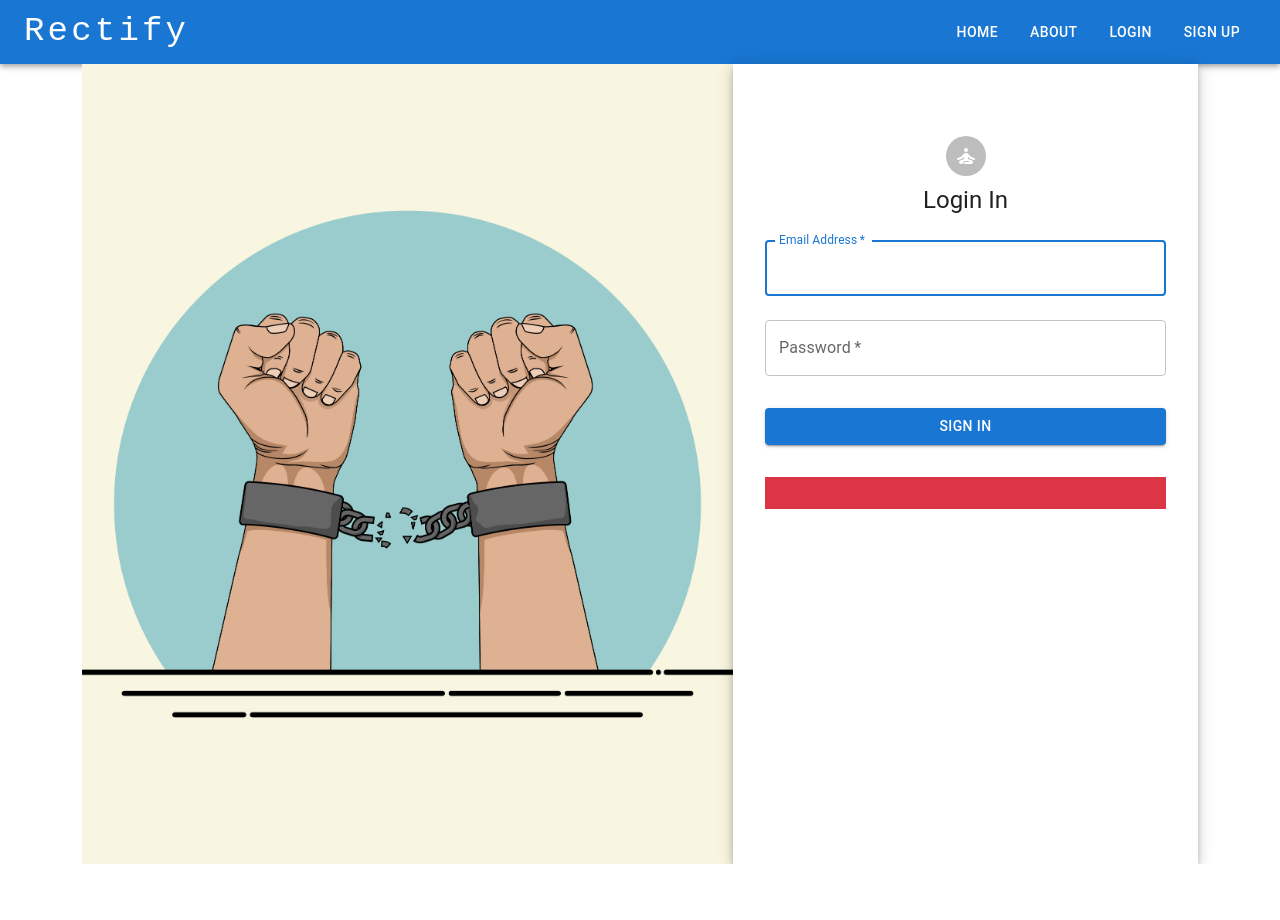
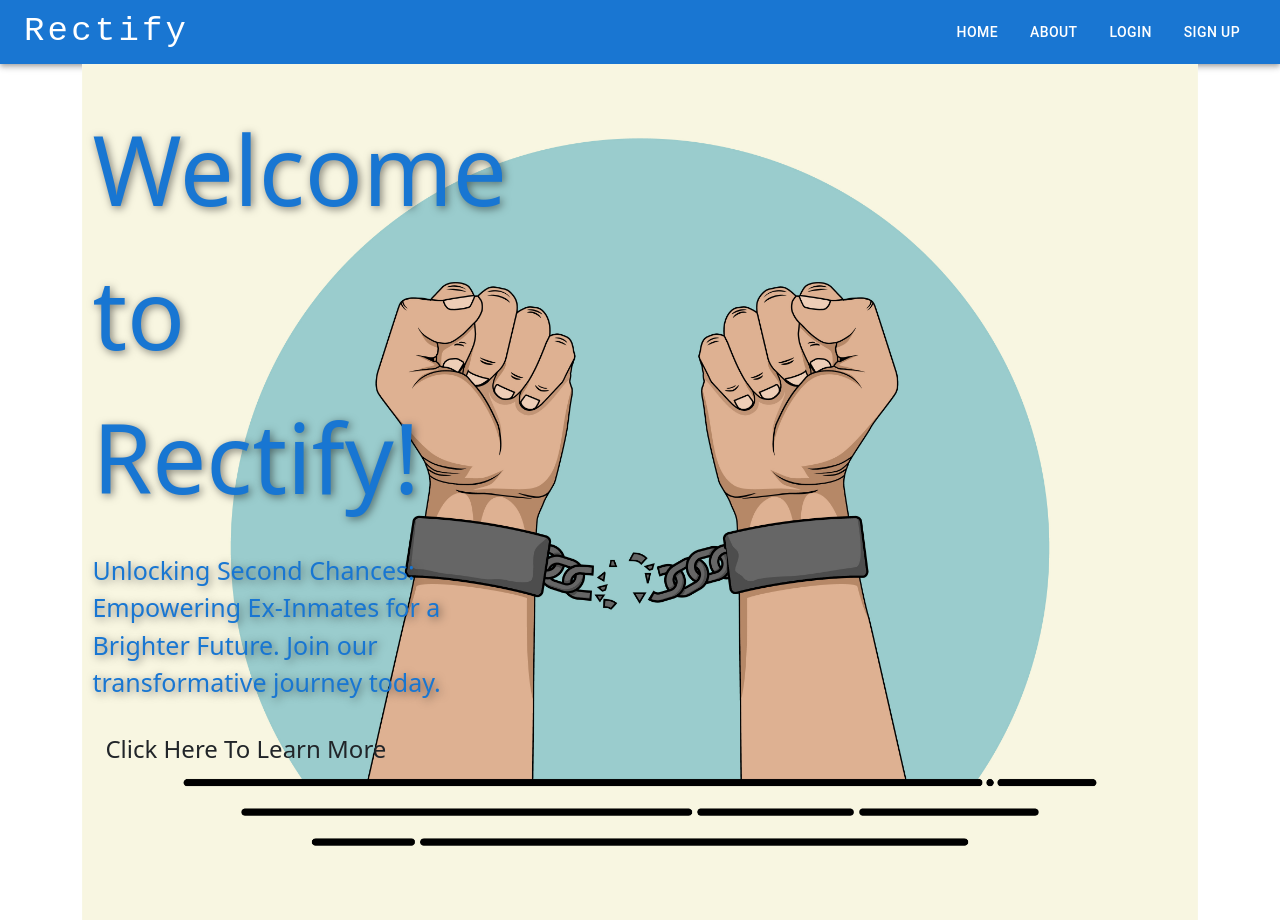
Before and after one commit to Suazo3000/Rectify, a React (Create React App) app in the folder client/: page / in a window 1280 px wide. Before the commit this address led to /login. Before the commit the page ends 864 px from the top, so only its background shows below. Built offline with nearby package versions, Linux system fonts and the light colour scheme.

Commit message:
reverted app.js routes

```diff
--- a/client/src/App.js
+++ b/client/src/App.js
@@ -12,7 +12,7 @@ import {
   createHttpLink,
 } from "@apollo/client";
 import { setContext } from "@apollo/client/link/context";
-import 'bootstrap/dist/css/bootstrap.min.css';
+import "bootstrap/dist/css/bootstrap.min.css";
 
 import Login from "./pages/Login";
 import SignUp from "./pages/SignUp";
@@ -58,14 +58,23 @@ function App() {
           <Header handleLogout={handleLogout} />
           <div className="container">
             <Routes>
-              <Route path="/" element={isLoggedIn ? <Home /> : <Navigate to="/login" />} />
-              <Route path="/login" element={isLoggedIn ? <Navigate to="/therapists" /> : <Login />} />
-              <Route path="/signup" element={isLoggedIn ? <Navigate to="/therapists" /> : <SignUp />} />
-              {isLoggedIn && (
-                <Route path="/therapists" element={<Therapists />} />
-              )}
-              <Route path="/profile/:therapistId" element={isLoggedIn ? <Profile /> : <Navigate to="/login" />} />
-              <Route path="/about" element={isLoggedIn ? <About /> : <Navigate to="/login" />} />
+              <Route path="/" element={<Home />} />
+              <Route
+                path="/login"
+                element={isLoggedIn ? <Navigate to="/" /> : <Login />}
+              />
+              <Route
+                path="/signup"
+                element={isLoggedIn ? <Navigate to="/" /> : <SignUp />}
+              />
+              <Route
+                path="/"
+                element={isLoggedIn ? <Therapists /> : <Navigate to="/login" />}
+              />
+              <Route path="/Profile/:therapistId" element={<Profile />} />
+              <Route path="/therapists" element={<Therapists />} />
+              <Route path="/about" element={<About />} />
+              <Route path="/" element={<Home />} />
             </Routes>
           </div>
         </div>
```
